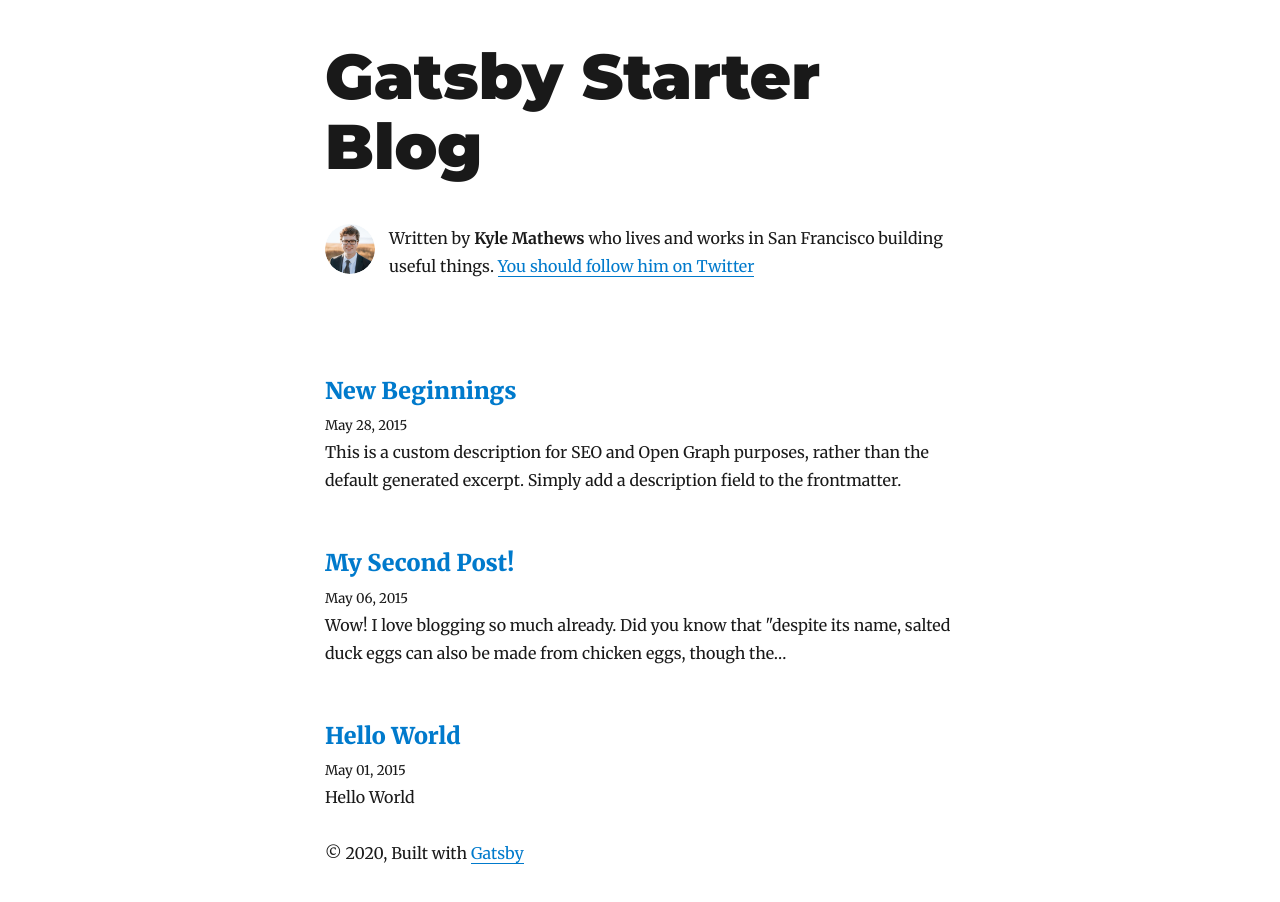
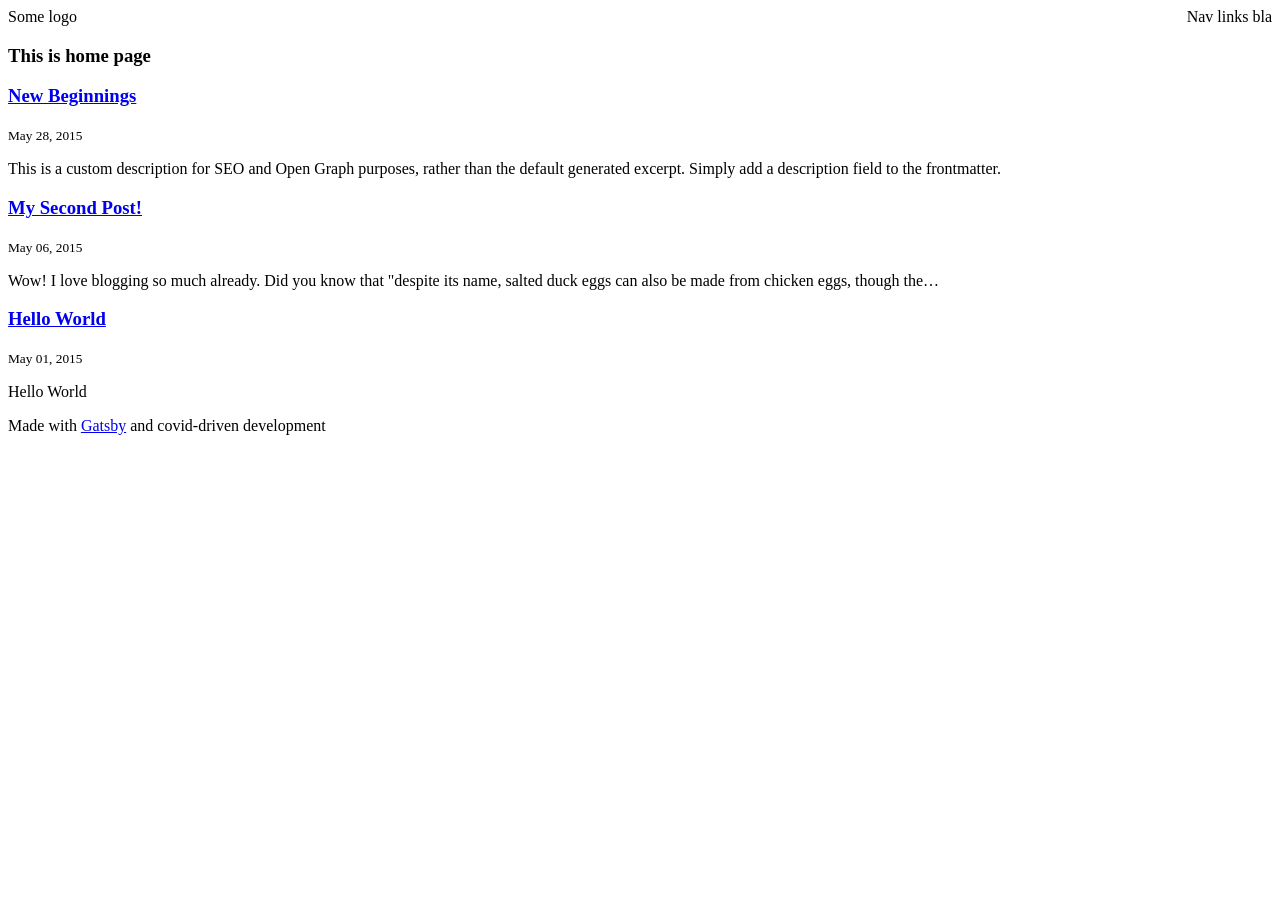
Before and after one commit to Feekar/jgustavsson, a Gatsby site: page / in a window 1280 px wide. After the commit the page ends 800 px from the top, so only its background shows below. Built offline with nearby package versions, Linux system fonts and the light colour scheme; Gatsby itself is replaced by a stand-in of ours; some packages are replaced by stand-ins of ours.

Commit message:
Setup blog skeleton

```diff
--- a/gatsby-config.js
+++ b/gatsby-config.js
@@ -1,83 +1,79 @@
 module.exports = {
   siteMetadata: {
-    title: `Gatsby Starter Blog`,
+    title: "Gatsby Starter Blog",
     author: {
-      name: `Kyle Mathews`,
-      summary: `who lives and works in San Francisco building useful things.`,
+      name: "Kyle Mathews",
+      summary: "who lives and works in San Francisco building useful things.",
     },
-    description: `A starter blog demonstrating what Gatsby can do.`,
-    siteUrl: `https://gatsby-starter-blog-demo.netlify.com/`,
+    description: "A starter blog demonstrating what Gatsby can do.",
+    siteUrl: "https://gatsby-starter-blog-demo.netlify.com/",
     social: {
-      twitter: `kylemathews`,
+      twitter: "kylemathews",
     },
   },
   plugins: [
+    "gatsby-plugin-sass",
+    "gatsby-plugin-eslint",
     {
-      resolve: `gatsby-source-filesystem`,
+      resolve: "gatsby-source-filesystem",
       options: {
         path: `${__dirname}/content/blog`,
-        name: `blog`,
+        name: "blog",
       },
     },
     {
-      resolve: `gatsby-source-filesystem`,
+      resolve: "gatsby-source-filesystem",
       options: {
         path: `${__dirname}/content/assets`,
-        name: `assets`,
+        name: "assets",
       },
     },
     {
-      resolve: `gatsby-transformer-remark`,
+      resolve: "gatsby-transformer-remark",
       options: {
         plugins: [
           {
-            resolve: `gatsby-remark-images`,
+            resolve: "gatsby-remark-images",
             options: {
               maxWidth: 590,
             },
           },
           {
-            resolve: `gatsby-remark-responsive-iframe`,
+            resolve: "gatsby-remark-responsive-iframe",
             options: {
-              wrapperStyle: `margin-bottom: 1.0725rem`,
+              wrapperStyle: "margin-bottom: 1.0725rem",
             },
           },
-          `gatsby-remark-prismjs`,
-          `gatsby-remark-copy-linked-files`,
-          `gatsby-remark-smartypants`,
+          "gatsby-remark-prismjs",
+          "gatsby-remark-copy-linked-files",
+          "gatsby-remark-smartypants",
         ],
       },
     },
-    `gatsby-transformer-sharp`,
-    `gatsby-plugin-sharp`,
+    "gatsby-transformer-sharp",
+    "gatsby-plugin-sharp",
     {
-      resolve: `gatsby-plugin-google-analytics`,
+      resolve: "gatsby-plugin-google-analytics",
       options: {
-        //trackingId: `ADD YOUR TRACKING ID HERE`,
+        // TRACING ID HERE,
       },
     },
-    `gatsby-plugin-feed`,
+    "gatsby-plugin-feed",
     {
-      resolve: `gatsby-plugin-manifest`,
+      resolve: "gatsby-plugin-manifest",
       options: {
-        name: `Gatsby Starter Blog`,
-        short_name: `GatsbyJS`,
-        start_url: `/`,
-        background_color: `#ffffff`,
-        theme_color: `#663399`,
-        display: `minimal-ui`,
-        icon: `content/assets/gatsby-icon.png`,
+        name: "Like a spider",
+        short_name: "LaS",
+        start_url: "/",
+        background_color: "#ffffff",
+        theme_color: "#663399",
+        display: "minimal-ui",
+        icon: "content/assets/gatsby-icon.png",
       },
     },
-    `gatsby-plugin-react-helmet`,
-    {
-      resolve: `gatsby-plugin-typography`,
-      options: {
-        pathToConfigModule: `src/utils/typography`,
-      },
-    },
+    "gatsby-plugin-react-helmet",
     // this (optional) plugin enables Progressive Web App + Offline functionality
     // To learn more, visit: https://gatsby.dev/offline
-    // `gatsby-plugin-offline`,
+    // 'gatsby-plugin-offline',
   ],
-}
+};
--- /dev/null
+++ b/src/components/Header/index.jsx
@@ -0,0 +1,13 @@
+import React from "react";
+import styles from "./styles.module.scss";
+
+const Header = () => {
+  return (
+    <header className={styles.header}>
+      <div>Some logo</div>
+      <nav>Nav links bla</nav>
+    </header>
+  );
+};
+
+export default Header;
--- /dev/null
+++ b/src/components/Header/styles.module.scss
@@ -0,0 +1,6 @@
+.header {
+  max-width: 80rem;
+  margin: 0 auto;
+  display: flex;
+  justify-content: space-between;
+}
--- /dev/null
+++ b/src/components/Layout/index.jsx
@@ -0,0 +1,18 @@
+import React from "react";
+import Header from "../Header";
+
+const Layout = ({ children }) => {
+  return (
+    <div>
+      <Header />
+      <main>{children}</main>
+      <footer>
+        <span>Made with </span>
+        <a href="https://www.gatsbyjs.org">Gatsby</a>
+        <span> and covid-driven development</span>
+      </footer>
+    </div>
+  );
+};
+
+export default Layout;
--- /dev/null
+++ b/src/components/PostPreview/index.jsx
@@ -0,0 +1,29 @@
+import React from "react";
+import { Link } from "gatsby";
+
+const PostPreview = ({ post }) => {
+  const { frontmatter, fields, excerpt } = post.node;
+
+  const title = frontmatter.title || fields.slug;
+  return (
+    <article key={fields.slug}>
+      <header>
+        <h3>
+          <Link style={{ boxShadow: `none` }} to={fields.slug}>
+            {title}
+          </Link>
+        </h3>
+        <small>{frontmatter.date}</small>
+      </header>
+      <section>
+        <p
+          dangerouslySetInnerHTML={{
+            __html: frontmatter.description || excerpt,
+          }}
+        />
+      </section>
+    </article>
+  );
+};
+
+export default PostPreview;
--- a/src/components/bio.js
+++ /dev/null
@@ -1,70 +0,0 @@
-/**
- * Bio component that queries for data
- * with Gatsby's useStaticQuery component
- *
- * See: https://www.gatsbyjs.org/docs/use-static-query/
- */
-
-import React from "react"
-import { useStaticQuery, graphql } from "gatsby"
-import Image from "gatsby-image"
-
-import { rhythm } from "../utils/typography"
-
-const Bio = () => {
-  const data = useStaticQuery(graphql`
-    query BioQuery {
-      avatar: file(absolutePath: { regex: "/profile-pic.jpg/" }) {
-        childImageSharp {
-          fixed(width: 50, height: 50) {
-            ...GatsbyImageSharpFixed
-          }
-        }
-      }
-      site {
-        siteMetadata {
-          author {
-            name
-            summary
-          }
-          social {
-            twitter
-          }
-        }
-      }
-    }
-  `)
-
-  const { author, social } = data.site.siteMetadata
-  return (
-    <div
-      style={{
-        display: `flex`,
-        marginBottom: rhythm(2.5),
-      }}
-    >
-      <Image
-        fixed={data.avatar.childImageSharp.fixed}
-        alt={author.name}
-        style={{
-          marginRight: rhythm(1 / 2),
-          marginBottom: 0,
-          minWidth: 50,
-          borderRadius: `100%`,
-        }}
-        imgStyle={{
-          borderRadius: `50%`,
-        }}
-      />
-      <p>
-        Written by <strong>{author.name}</strong> {author.summary}
-        {` `}
-        <a href={`https://twitter.com/${social.twitter}`}>
-          You should follow him on Twitter
-        </a>
-      </p>
-    </div>
-  )
-}
-
-export default Bio
--- a/src/components/layout.js
+++ /dev/null
@@ -1,70 +0,0 @@
-import React from "react"
-import { Link } from "gatsby"
-
-import { rhythm, scale } from "../utils/typography"
-
-const Layout = ({ location, title, children }) => {
-  const rootPath = `${__PATH_PREFIX__}/`
-  let header
-
-  if (location.pathname === rootPath) {
-    header = (
-      <h1
-        style={{
-          ...scale(1.5),
-          marginBottom: rhythm(1.5),
-          marginTop: 0,
-        }}
-      >
-        <Link
-          style={{
-            boxShadow: `none`,
-            color: `inherit`,
-          }}
-          to={`/`}
-        >
-          {title}
-        </Link>
-      </h1>
-    )
-  } else {
-    header = (
-      <h3
-        style={{
-          fontFamily: `Montserrat, sans-serif`,
-          marginTop: 0,
-        }}
-      >
-        <Link
-          style={{
-            boxShadow: `none`,
-            color: `inherit`,
-          }}
-          to={`/`}
-        >
-          {title}
-        </Link>
-      </h3>
-    )
-  }
-  return (
-    <div
-      style={{
-        marginLeft: `auto`,
-        marginRight: `auto`,
-        maxWidth: rhythm(24),
-        padding: `${rhythm(1.5)} ${rhythm(3 / 4)}`,
-      }}
-    >
-      <header>{header}</header>
-      <main>{children}</main>
-      <footer>
-        © {new Date().getFullYear()}, Built with
-        {` `}
-        <a href="https://www.gatsbyjs.org">Gatsby</a>
-      </footer>
-    </div>
-  )
-}
-
-export default Layout
--- a/src/pages/index.js
+++ /dev/null
@@ -1,72 +0,0 @@
-import React from "react"
-import { Link, graphql } from "gatsby"
-
-import Bio from "../components/bio"
-import Layout from "../components/layout"
-import SEO from "../components/seo"
-import { rhythm } from "../utils/typography"
-
-const BlogIndex = ({ data, location }) => {
-  const siteTitle = data.site.siteMetadata.title
-  const posts = data.allMarkdownRemark.edges
-
-  return (
-    <Layout location={location} title={siteTitle}>
-      <SEO title="All posts" />
-      <Bio />
-      {posts.map(({ node }) => {
-        const title = node.frontmatter.title || node.fields.slug
-        return (
-          <article key={node.fields.slug}>
-            <header>
-              <h3
-                style={{
-                  marginBottom: rhythm(1 / 4),
-                }}
-              >
-                <Link style={{ boxShadow: `none` }} to={node.fields.slug}>
-                  {title}
-                </Link>
-              </h3>
-              <small>{node.frontmatter.date}</small>
-            </header>
-            <section>
-              <p
-                dangerouslySetInnerHTML={{
-                  __html: node.frontmatter.description || node.excerpt,
-                }}
-              />
-            </section>
-          </article>
-        )
-      })}
-    </Layout>
-  )
-}
-
-export default BlogIndex
-
-export const pageQuery = graphql`
-  query {
-    site {
-      siteMetadata {
-        title
-      }
-    }
-    allMarkdownRemark(sort: { fields: [frontmatter___date], order: DESC }) {
-      edges {
-        node {
-          excerpt
-          fields {
-            slug
-          }
-          frontmatter {
-            date(formatString: "MMMM DD, YYYY")
-            title
-            description
-          }
-        }
-      }
-    }
-  }
-`
--- /dev/null
+++ b/src/pages/index.jsx
@@ -0,0 +1,48 @@
+import React from "react";
+import { graphql } from "gatsby";
+
+import Layout from "../components/Layout";
+import SEO from "../components/seo";
+import PostPreview from "../components/PostPreview";
+
+const BlogPosts = ({ data, location }) => {
+  const siteTitle = data.site.siteMetadata.title;
+  const posts = data.allMarkdownRemark.edges;
+
+  return (
+    <Layout location={location} title={siteTitle}>
+      <SEO title="All posts" />
+      <h3>This is home page</h3>
+      {posts.map(post => {
+        return <PostPreview post={post} />;
+      })}
+    </Layout>
+  );
+};
+
+export default BlogPosts;
+
+export const pageQuery = graphql`
+  query {
+    site {
+      siteMetadata {
+        title
+      }
+    }
+    allMarkdownRemark(sort: { fields: [frontmatter___date], order: DESC }) {
+      edges {
+        node {
+          excerpt
+          fields {
+            slug
+          }
+          frontmatter {
+            date(formatString: "MMMM DD, YYYY")
+            title
+            description
+          }
+        }
+      }
+    }
+  }
+`;
--- a/src/utils/typography.js
+++ /dev/null
@@ -1,23 +0,0 @@
-import Typography from "typography"
-import Wordpress2016 from "typography-theme-wordpress-2016"
-
-Wordpress2016.overrideThemeStyles = () => {
-  return {
-    "a.gatsby-resp-image-link": {
-      boxShadow: `none`,
-    },
-  }
-}
-
-delete Wordpress2016.googleFonts
-
-const typography = new Typography(Wordpress2016)
-
-// Hot reload typography in development.
-if (process.env.NODE_ENV !== `production`) {
-  typography.injectStyles()
-}
-
-export default typography
-export const rhythm = typography.rhythm
-export const scale = typography.scale
```
Also changed, not shown: gatsby-node.js (+19 -19 lines), package.json (+12 -13 lines), src/components/bio.jsx (added, +73 -0 lines), src/pages/404.jsx (renamed from src/pages/404.js, +9 -9 lines), src/templates/blog-post.jsx (renamed from src/templates/blog-post.js, +16 -36 lines), src/components/seo.jsx (renamed from src/components/seo.js), 3 other files.
